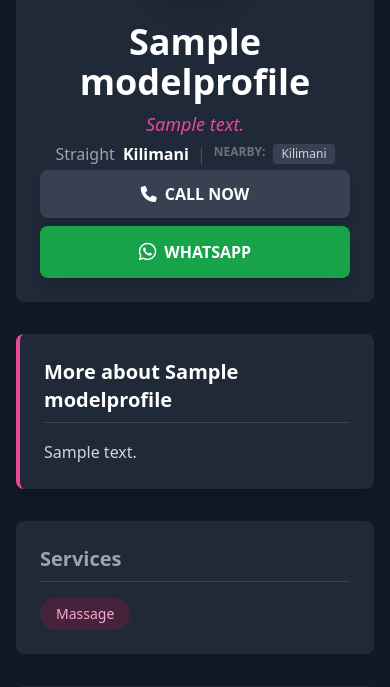
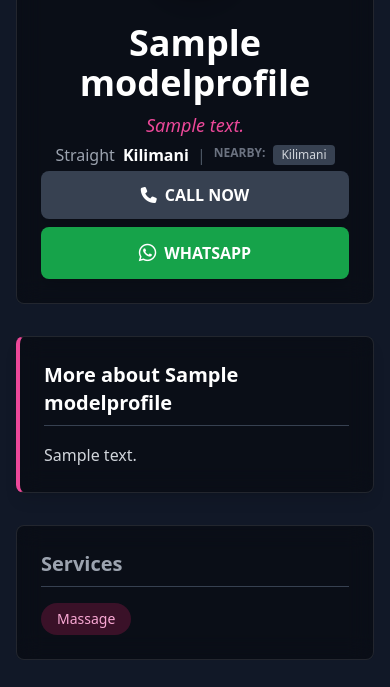
Before and after one commit to xcixor/raha, a Django app: a page that uses templates/models_app/public_detail.html in a window 390 px wide. Shown: the part 235-922 px from the top of the page. Run offline with Django 5.2, Linux system fonts and the light colour scheme; data comes from the database, SQL or seed files in the repository; tables that the repository leaves empty hold one stand-in row (values such as "Sample post"); some libraries are stand-ins or nearby versions.

Commit message:
style: apply translucent glassmorphism theme to model cards and public profiles

```diff
--- a/templates/models_app/partials/model_grid.html
+++ b/templates/models_app/partials/model_grid.html
@@ -3,10 +3,9 @@
     <a href="{% url 'models:public_profile_detail' slug=model.slug %}" class="group block bg-gray-800 rounded-xl overflow-hidden hover:ring-2 hover:ring-pink-500 transition-all duration-300">
         <div class="relative aspect-[3/4]">
             <img src="{{ model.pfp.url }}" alt="{{ model.model_name }}" class="absolute inset-0 w-full h-full object-cover group-hover:scale-105 transition-transform duration-500">
-            <div class="absolute inset-0 bg-gradient-to-t from-gray-900 via-transparent to-transparent opacity-80"></div>
 
-            <div class="absolute bottom-0 left-0 right-0 p-4">
-                <h2 class="text-lg font-bold truncate">{{ model.model_name }}</h2>
+            <div class="absolute bottom-2 left-2 right-2 p-3 bg-black/40 backdrop-blur-md rounded-lg border border-white/10">
+                <h2 class="text-lg font-bold truncate leading-tight">{{ model.model_name }}</h2>
                 <p class="text-sm text-gray-300 flex items-center mb-1">
                     <svg class="w-3 h-3 mr-1" fill="currentColor" viewBox="0 0 20 20">
                         <path fill-rule="evenodd" d="M5.05 4.05a7 7 0 119.9 9.9L10 18.9l-4.95-4.95a7 7 0 010-9.9zM10 11a2 2 0 100-4 2 2 0 000 4z" clip-rule="evenodd"></path>
--- a/templates/models_app/public_detail.html
+++ b/templates/models_app/public_detail.html
@@ -9,7 +9,7 @@
 
 <div class="max-w-4xl mx-auto">
     <!-- Header Section -->
-    <div class="bg-gray-800 rounded-lg p-6 mb-8 flex flex-col md:flex-row items-center space-y-6 md:space-y-0 md:space-x-6">
+    <div class="bg-black/40 backdrop-blur-md border border-white/10 rounded-lg p-6 mb-8 flex flex-col md:flex-row items-center space-y-6 md:space-y-0 md:space-x-6">
         <img src="{{ profile.pfp.url }}" class="w-32 h-32 rounded-full object-cover border-4 border-pink-500 shadow-xl">
 
         <div class="flex-1 text-center md:text-left">
@@ -61,13 +61,13 @@
     <div class="grid grid-cols-1 md:grid-cols-2 gap-8">
         <div class="space-y-8">
             <!-- About Section -->
-            <div class="bg-gray-800 rounded-lg p-6 border-l-4 border-pink-500 shadow-lg">
+            <div class="bg-black/40 backdrop-blur-md border border-white/10 rounded-lg p-6 border-l-4 border-l-pink-500 shadow-lg">
                 <h2 class="text-xl font-bold mb-4 border-b border-gray-700 pb-2">More about {{ profile.model_name }}</h2>
                 <p class="text-gray-300 whitespace-pre-wrap leading-relaxed">{{ profile.description }}</p>
             </div>
 
             <!-- Services Section -->
-            <div class="bg-gray-800 rounded-lg p-6">
+            <div class="bg-black/40 backdrop-blur-md border border-white/10 rounded-lg p-6">
                 <h2 class="text-xl font-bold mb-4 border-b border-gray-700 pb-2 text-gray-400">Services</h2>
                 <div class="flex flex-wrap gap-2">
                     {% for service in profile.services.all %}
@@ -82,7 +82,7 @@
         </div>
 
         <!-- Slider Section -->
-        <div class="bg-gray-800 rounded-lg p-6 shadow-xl">
+        <div class="bg-black/40 backdrop-blur-md border border-white/10 rounded-lg p-6 shadow-xl">
             <h2 class="text-xl font-bold mb-6 border-b border-gray-700 pb-2">Gallery</h2>
 
             <div class="public-gallery-slider">
```
